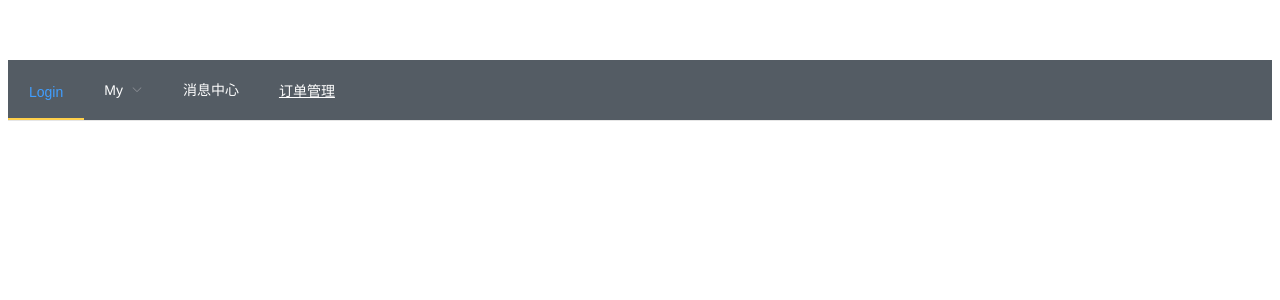
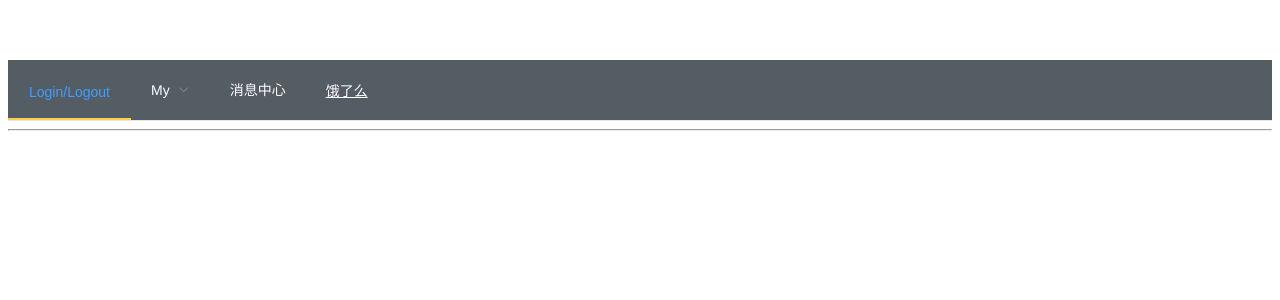
Before and after one commit to PrinceCatt/Orbital, a Vue app in the folder frontend/: page / in a window 1280 px wide. Shown: the top 300 px of the page. Built offline with nearby package versions, Linux system fonts and the light colour scheme.

Commit message:
Changed layout

```diff
--- a/frontend/src/router/index.js
+++ b/frontend/src/router/index.js
@@ -1,6 +1,6 @@
 import VueRouter from "vue-router";
 import Vue from "vue";
-import Login from "@/view/login/login.vue";
+import Login from "@/view/login";
 import Logout from "@/view/logout";
 
 Vue.use(VueRouter)
--- a/frontend/src/view/homepage/index.vue
+++ b/frontend/src/view/homepage/index.vue
@@ -11,9 +11,7 @@
   active-text-color="#ffd04b">
   <el-menu-item index="1">
 
-    <template>
-  <el-button type="text" @click="open">Login</el-button>
-</template>
+  <el-button type="text" @click="open">Login/Logout</el-button>
 
   </el-menu-item>
   <el-submenu index="2">
@@ -29,8 +27,10 @@
     </el-submenu>
   </el-submenu>
   <el-menu-item index="3">消息中心</el-menu-item>
-  <el-menu-item index="4"><a href="https://www.ele.me" target="_blank">订单管理</a></el-menu-item>
+  <el-menu-item index="4"><a href="https://www.ele.me" target="_blank">饿了么</a></el-menu-item>
 </el-menu>
+<hr>
+<router-view></router-view>
 </div>
     </template>
 
@@ -42,8 +42,7 @@
     },
 
       open(){
-        console.log("pushed")
-        this.$router.replace({path: '/login'})
+        this.$router.push({path: '/login'})
       },
         // For user to confirm logout
       logout() {
```
